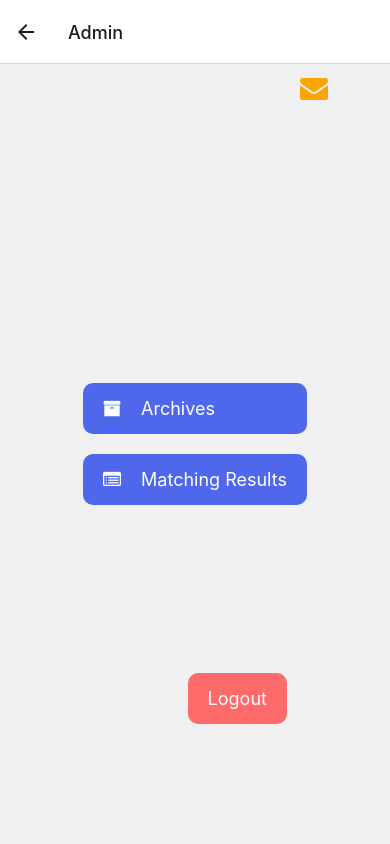
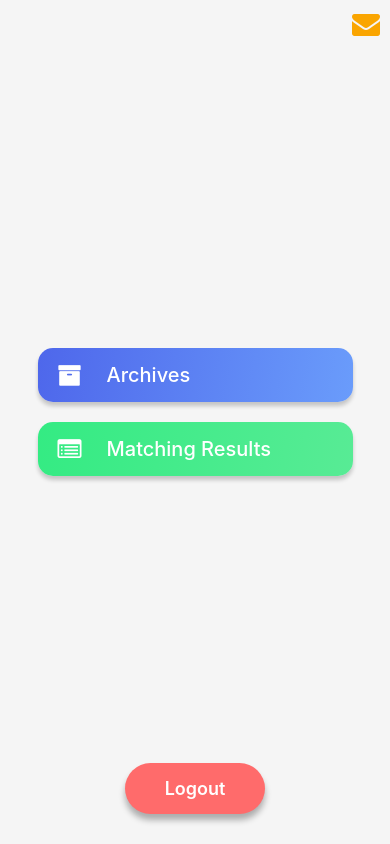
Before and after one commit to ShesshCutie/Ichnaea, a React Native app: screen /Admin in a window 390 px wide. Built offline with nearby package versions, Linux system fonts and the light colour scheme.

Commit message:
16/09/24

```diff
--- a/AdminScreen.js
+++ b/AdminScreen.js
@@ -1,6 +1,7 @@
 import React from 'react';
 import { View, Text, TouchableOpacity, StyleSheet } from 'react-native';
 import { FontAwesome } from '@expo/vector-icons';
+import { LinearGradient } from 'expo-linear-gradient';
 
 const AdminScreen = ({ navigation }) => {
   const handleManageUsers = () => {
@@ -17,19 +18,36 @@ const AdminScreen = ({ navigation }) => {
 
   return (
     <View style={styles.container}>
-      <View>
+      <View style={styles.menuContainer}>
         <TouchableOpacity style={styles.menuItem} onPress={handleManageUsers}>
-          <FontAwesome name="archive" size={18} color="white" style={styles.icon} />
-          <Text style={styles.menuText}>Archives</Text>
+          <LinearGradient
+            colors={['#4e67eb', '#6a9cfb']}
+            start={{ x: 0, y: 0 }}
+            end={{ x: 1, y: 1 }}
+            style={styles.gradient}
+          >
+            <FontAwesome name="archive" size={24} color="white" style={styles.icon} />
+            <Text style={styles.menuText}>Archives</Text>
+          </LinearGradient>
         </TouchableOpacity>
+
         <TouchableOpacity style={styles.menuItem} onPress={handleManageContent}>
-          <FontAwesome name="list-alt" size={18} color="white" style={styles.icon} />
-          <Text style={styles.menuText}>Matching Results</Text>
-        </TouchableOpacity>
-        <TouchableOpacity style={styles.logoutButton} onPress={handleLogout}>
-          <Text style={styles.logoutText}>Logout</Text>
+          <LinearGradient
+            colors={['#34eb83', '#58eb95']}
+            start={{ x: 0, y: 0 }}
+            end={{ x: 1, y: 1 }}
+            style={styles.gradient}
+          >
+            <FontAwesome name="list-alt" size={24} color="white" style={styles.icon} />
+            <Text style={styles.menuText}>Matching Results</Text>
+          </LinearGradient>
         </TouchableOpacity>
       </View>
+
+      <TouchableOpacity style={styles.logoutButton} onPress={handleLogout}>
+        <Text style={styles.logoutText}>Logout</Text>
+      </TouchableOpacity>
+
       <View style={styles.topLeftIcon}>
         <TouchableOpacity onPress={handleLogout}>
           <FontAwesome name="envelope" size={28} color="#FAA500" />
@@ -42,45 +60,63 @@ const AdminScreen = ({ navigation }) => {
 const styles = StyleSheet.create({
   container: {
     flex: 1,
-    alignItems: 'center',
     justifyContent: 'center',
-    backgroundColor: '#f0f0f0',
+    backgroundColor: '#f5f5f5',
     paddingHorizontal: 20,
   },
+  menuContainer: {
+    width: '100%',
+    alignItems: 'center',
+  },
   menuItem: {
+    width: '90%',
+    marginBottom: 20,
+    borderRadius: 15,
+    elevation: 4,
+    shadowColor: '#000',
+    shadowOffset: { width: 0, height: 4 },
+    shadowOpacity: 0.2,
+    shadowRadius: 4,
+  },
+  gradient: {
     flexDirection: 'row',
     alignItems: 'center',
     paddingVertical: 15,
     paddingHorizontal: 20,
-    backgroundColor: '#4e67eb',
-    borderRadius: 10,
-    marginBottom: 20,
+    borderRadius: 15,
   },
   menuText: {
     color: 'white',
-    fontSize: 18,
-    marginLeft: 10,
+    fontSize: 20,
+    marginLeft: 15,
+    fontWeight: '500',
   },
   icon: {
     marginRight: 10,
   },
   logoutButton: {
     position: 'absolute',
-    top: 290,
-    right: 20,
+    bottom: 30,
+    alignSelf: 'center',
     paddingVertical: 15,
-    paddingHorizontal: 20,
+    paddingHorizontal: 40,
     backgroundColor: '#ff6b6b',
-    borderRadius: 10,
+    borderRadius: 30,
+    elevation: 6,
+    shadowColor: '#000',
+    shadowOffset: { width: 0, height: 6 },
+    shadowOpacity: 0.3,
+    shadowRadius: 6,
   },
   logoutText: {
     color: 'white',
     fontSize: 18,
+    fontWeight: '600',
   },
   topLeftIcon: {
     position: 'absolute',
     top: 10,
-    left: 300,
+    right: 10,
     zIndex: 2,
   },
 });
--- a/App.js
+++ b/App.js
@@ -48,17 +48,17 @@ export default function App() {
             headerShown: false
           }}
         />
-        <Stack.Screen name="Home" component={WelcomeScreen} />
-        <Stack.Screen name="Profile" component={ProfileScreen} />
+        <Stack.Screen name="Home" component={WelcomeScreen} options={{headerShown: false}}/>
+        <Stack.Screen name="Profile" component={ProfileScreen} options={{headerShown: false}}/>
         <Stack.Screen name="SignUpPrompt" component={SignUpPrompt} />
-        <Stack.Screen name="Post" component={PostScreen} />
-        <Stack.Screen name="Admin" component={AdminScreen} />
+        <Stack.Screen name="Post" component={PostScreen} options={{headerShown: false}}/>
+        <Stack.Screen name="Admin" component={AdminScreen} options={{headerShown: false}}/>
         <Stack.Screen name="MatchingResults" component={MatchingResults} />
         <Stack.Screen name="Archives" component={Archives} />
         <Stack.Screen name="Finder" component={FinderScreen} />
         <Stack.Screen name="Founder" component={FounderScreen} />
         <Stack.Screen name="Login" component={Login} />
-        <Stack.Screen name="Settings" component={Settingscreen} />
+        <Stack.Screen name="Settings" component={Settingscreen} options={{headerShown: false}}/>
         <Stack.Screen name="Login1" component={Login1} options={{headerShown: false}} />
         <Stack.Screen name="Feedback" component={FeedbackScreen} />
         <Stack.Screen name="Privacy & Security" component={PrivacySecurity} />
--- a/FounderScreen.js
+++ b/FounderScreen.js
@@ -120,7 +120,7 @@ function FounderScreen({ route }) {
       </TouchableOpacity>
       <Text style={{ fontSize: 24 }}>{UploadStatus}</Text>
       <TouchableOpacity style={styles.button} onPress={UploadHandler}>
-          <Text style={styles.buttonText}>Publish</Text>
+          <Text style={styles.buttonText}>Upload</Text>
       </TouchableOpacity>
       </View>   );
 }
--- a/PostScreen.js
+++ b/PostScreen.js
@@ -22,7 +22,9 @@ const PostScreen = () => { // Rename PostScreen to WelcomeScreen
 
   return (
     <View style={styles.container}>
-      {/* Sidebar */}
+      <View style={styles.header}>
+        <Text style={styles.headerText}>Post Item</Text>
+      </View>
       <View style={[styles.sidebar, { left: showSidebar ? 0 : -200 }]}>
         <TouchableOpacity style={styles.sidebarItem} onPress={() => navigation.navigate('Home')}>
           <AntDesign name="home" size={20} color="black" />
@@ -110,7 +112,7 @@ const styles = StyleSheet.create({
   },
   sidebarToggle: {
     position: 'absolute',
-    top: 20,
+    top: 40,
     left: 20,
     zIndex: 3,
   },
@@ -127,6 +129,17 @@ const styles = StyleSheet.create({
     color: 'black',
     fontSize: 42,
   },
+  header: {
+    backgroundColor: '#FFFFFF',
+    padding: 20,
+    alignItems: 'center',
+  },
+  headerText: {
+    color: '#3E4A59',
+    fontSize: 22,
+    fontWeight: 'bold',
+    marginTop: 15,
+  },
 });
 
 export default PostScreen;
--- a/ProfileScreen.js
+++ b/ProfileScreen.js
@@ -494,6 +494,9 @@ function ProfileScreen({ route, navigation }) {
 
   return (
     <View style={styles.container}>
+      <View style={styles.header}>
+        <Text style={styles.headerText}>Profile</Text>
+      </View>
       <View style={styles.navigation}>
         <View style={[styles.sidebar, { left: showSidebar ? 0 : -200 }]}>
           <TouchableOpacity style={styles.sidebarItem} onPress={() => navigation.navigate('Home')}>
@@ -558,22 +561,33 @@ const styles = StyleSheet.create({
     flexDirection: 'row',
   },
   sidebar: {
-    width: 200,
-    backgroundColor: '#f0f0f0',
-    paddingTop: 40,
     position: 'absolute',
     top: 0,
-    bottom: 0,
+    left: 0,
+    width: 200,
+    height: '100%',
+    backgroundColor: '#fff',
+    paddingTop: 30,
+    paddingLeft: 10,
     zIndex: 2,
+    transition: 'left 0.3s',
+    shadowColor: '#000',
+    shadowOffset: { width: 2, height: 0 },
+    shadowOpacity: 0.8,
+    shadowRadius: 5,
+    elevation: 10,
   },
   sidebarItem: {
     flexDirection: 'row',
     alignItems: 'center',
-    padding: 10,
+    paddingVertical: 15,
+    marginBottom: -10,
     marginLeft: 10,
   },
   sidebarText: {
-    marginLeft: 10,
+    fontSize: 18,
+    marginLeft: 8,
+    color: '#000',
   },
   content: {
     flex: 1,
@@ -581,7 +595,7 @@ const styles = StyleSheet.create({
   },
   sidebarToggle: {
     position: 'absolute',
-    top: 20,
+    top: -43,
     left: 20,
     zIndex: 3,
   },
@@ -632,6 +646,17 @@ const styles = StyleSheet.create({
     borderBottomWidth: 2,
     borderBottomColor: 'black',
   },
+  header: {
+    backgroundColor: '#FFFFFF',
+    padding: 20,
+    alignItems: 'center',
+  },
+  headerText: {
+    color: '#3E4A59',
+    fontSize: 22,
+    fontWeight: 'bold',
+    marginTop: 15,
+  },
 });
 
 export default ProfileScreen;
--- a/Settingscreen.js
+++ b/Settingscreen.js
@@ -11,6 +11,9 @@ function Settingscreen({ navigation }) {
 
   return (
     <View style={styles.container}>
+      <View style={styles.header}>
+        <Text style={styles.headerText}>Settings</Text>
+      </View>
       <View style={[styles.sidebar, { left: showSidebar ? 0 : -200 }]}>
         <TouchableOpacity style={styles.sidebarItem} onPress={() => handleNavigate('Home')}>
           <AntDesign name="home" size={20} color="black" />
@@ -113,8 +116,8 @@ const styles = StyleSheet.create({
   },
   sidebarToggle: {
     position: 'absolute',
-    top: 20,
-    left: 10,
+    top: -43,
+    left: 20,
     zIndex: 3,
   },
   optionsContainer: {
@@ -138,6 +141,17 @@ const styles = StyleSheet.create({
     fontSize: 18,
     color: '#00072D',
   },
+  header: {
+    backgroundColor: '#FFFFFF',
+    padding: 20,
+    alignItems: 'center',
+  },
+  headerText: {
+    color: '#3E4A59',
+    fontSize: 22,
+    fontWeight: 'bold',
+    marginTop: 15,
+  },
 });
 
 export default Settingscreen;
--- a/WelcomeScreen.js
+++ b/WelcomeScreen.js
@@ -1147,6 +1147,9 @@ const WelcomeScreen = () => {
 
   return (
     <View style={styles.container}>
+      <View style={styles.header}>
+        <Text style={styles.headerText}>Home</Text>
+      </View>
       <View style={[styles.sidebar, { left: showSidebar ? 0 : -200 }]}>
         <TouchableOpacity style={styles.sidebarItem} onPress={() => navigation.navigate('Home')}>
           <AntDesign name="home" size={20} color="black" />
@@ -1282,7 +1285,7 @@ const styles = StyleSheet.create({
     width: 200,
     height: '100%',
     backgroundColor: '#fff',
-    paddingTop: 10,
+    paddingTop: 30,
     paddingLeft: 10,
     zIndex: 2,
     transition: 'left 0.3s',
@@ -1300,7 +1303,7 @@ const styles = StyleSheet.create({
     marginLeft: 10,
   },
   sidebarText: {
-    fontSize: 14,
+    fontSize: 18,
     marginLeft: 8,
     color: '#000',
   },
@@ -1351,7 +1354,10 @@ const styles = StyleSheet.create({
     justifyContent: 'space-between',
   },
   sidebarToggle: {
-    marginLeft: 10,
+    position: 'absolute',
+    top: -43,
+    left: 20,
+    zIndex: 3,
   },
   container1: {
     paddingHorizontal: 15,
@@ -1410,6 +1416,17 @@ const styles = StyleSheet.create({
     color: '#000',
     marginBottom: 2,
   },
+  header: {
+    backgroundColor: '#FFFFFF',
+    padding: 20,
+    alignItems: 'center',
+  },
+  headerText: {
+    color: '#3E4A59',
+    fontSize: 22,
+    fontWeight: 'bold',
+    marginTop: 15,
+  },
 });
 
 export default WelcomeScreen;
```
Also changed, not shown: Notifications.js (added).
